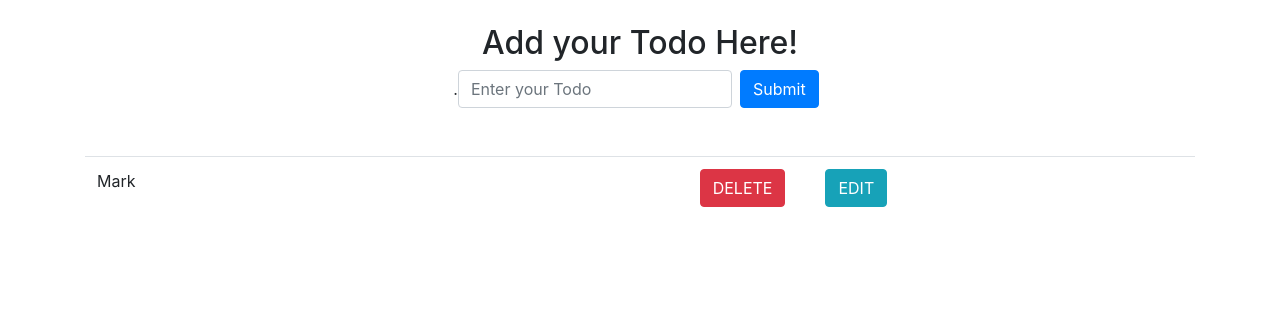
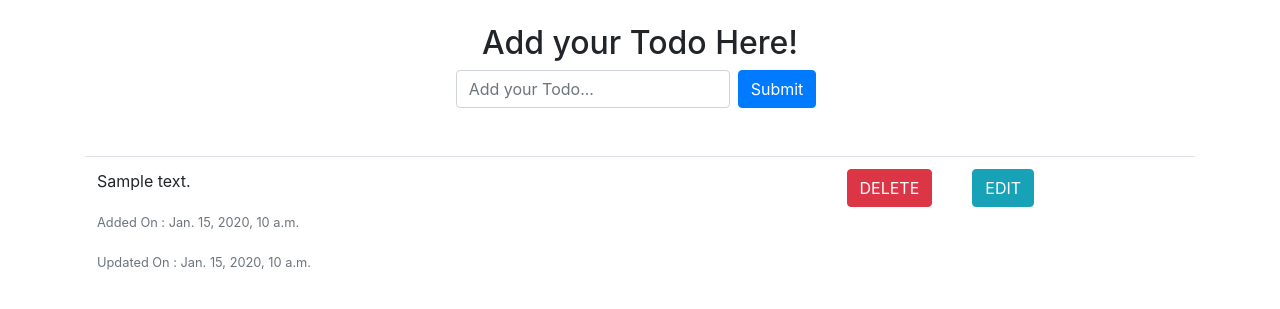
Before and after one commit to akshit-adeshra/ToDo, a Django app: page / in a window 1280 px wide. Shown: the part 56-365 px from the top of the page. Run offline with Django 3.2, Linux system fonts and the light colour scheme; tables that the repository leaves empty hold one stand-in row (values such as "Sample post").

Commit message:
Add Todo by Django Forms

```diff
--- /dev/null
+++ b/ToDoApp/forms.py
@@ -0,0 +1,5 @@
+from django import forms
+
+
+class ToDoForm(forms.Form):
+    text = forms.CharField(widget=forms.TextInput(attrs={'class': 'form-control', 'placeholder': 'Add your Todo...'}))
--- a/ToDoApp/models.py
+++ b/ToDoApp/models.py
@@ -3,10 +3,12 @@ from django.db import models
 
 class Todo(models.Model):
     text = models.CharField(max_length=200)
-    added_date = models.DateTimeField(auto_now=True)
+    added_on = models.DateTimeField(auto_now_add=True)
+    updated_on = models.DateTimeField(auto_now=True)
 
     class Meta:
         verbose_name_plural = 'ToDos'
+        ordering = ['-added_on']
 
     def __str__(self):
         return self.text
--- a/ToDoApp/templates/home.html
+++ b/ToDoApp/templates/home.html
@@ -26,9 +26,10 @@
 
         <div class="row">
             <div class="col-12">
-                <form class="form-inline justify-content-center">
-                    .<div class="form-group">
-                      <input type="text" name="todo-item" id="" class="form-control" placeholder="Enter your Todo" aria-describedby="helpId">
+                <form class="form-inline justify-content-center" action="add_todo/" method="POST">
+                    {% csrf_token %}
+                    <div class="form-group">
+                      {{ form.text }}
                     </div>
                     <button type="submit" class="btn btn-primary mx-2">Submit</button>
                 </form>
@@ -39,8 +40,13 @@
             <div class="col-12 table-responsive">
                 <table class="table">
                     <tbody>
+                        {% for todo in todo_list %}
                         <tr>
-                            <td>Mark</td>
+                            <td>
+                                <p>{{ todo.text }}</p>
+                                <p class="text-muted"><small>Added On : {{ todo.added_on }}</small></p>
+                                <p class="text-muted"><small>Updated On : {{ todo.updated_on }}</small></p>
+                            </td>
                             <td class="text-right">
                                 <button type="submit" class="btn btn-danger mx-2">DELETE</button>
                             </td>
@@ -48,6 +54,7 @@
                                 <button type="submit" class="btn btn-info mx-2">EDIT</button>
                             </td>
                         </tr>
+                        {% endfor %}
                     </tbody>
                 </table>
             </div>
--- a/ToDoApp/urls.py
+++ b/ToDoApp/urls.py
@@ -1,7 +1,8 @@
 from django.urls import path
-from ToDoApp.views import home
+from ToDoApp.views import home, add_todo
 
 
 urlpatterns = [
     path('', home, name='home',),
+    path('add_todo/', add_todo, name='add_todo'),
 ]
--- a/ToDoApp/views.py
+++ b/ToDoApp/views.py
@@ -1,5 +1,19 @@
-from django.shortcuts import render
+from django.shortcuts import render, redirect
+from django.http import HttpResponse
+from ToDoApp.models import Todo
+from ToDoApp.forms import ToDoForm
 
 
 def home(request):
-    return render(request, 'home.html')
+    todo_list = Todo.objects.all()
+    form = ToDoForm()
+    context = {"app_name": "ToDoApp", "todo_list": todo_list, 'form': form}
+    return render(request, 'home.html', context)
+
+
+def add_todo(request):
+    if request.method == 'POST':
+        text = request.POST.get('text')
+        Todo.objects.create(text=text)
+        return redirect('home')
+    return HttpResponse("Form not submitted.")
```
Also changed, not shown: ToDoApp/migrations/0003_auto_20210601_1449.py (added).
